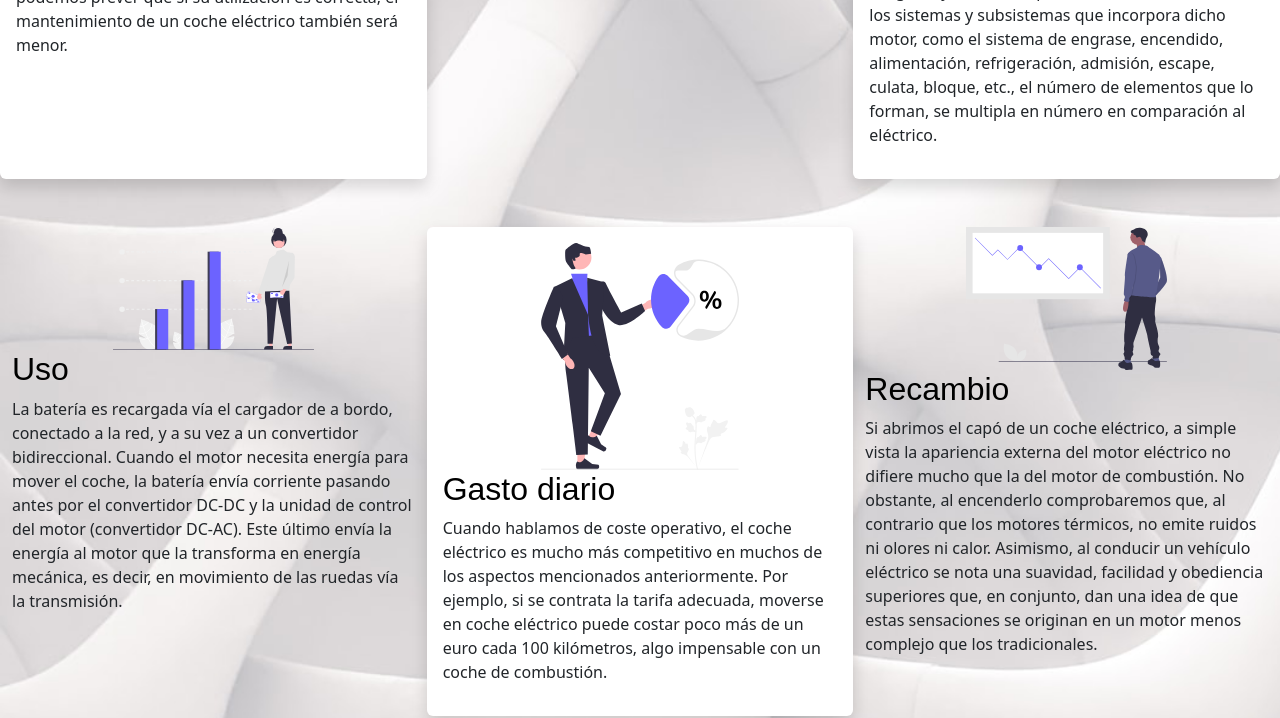
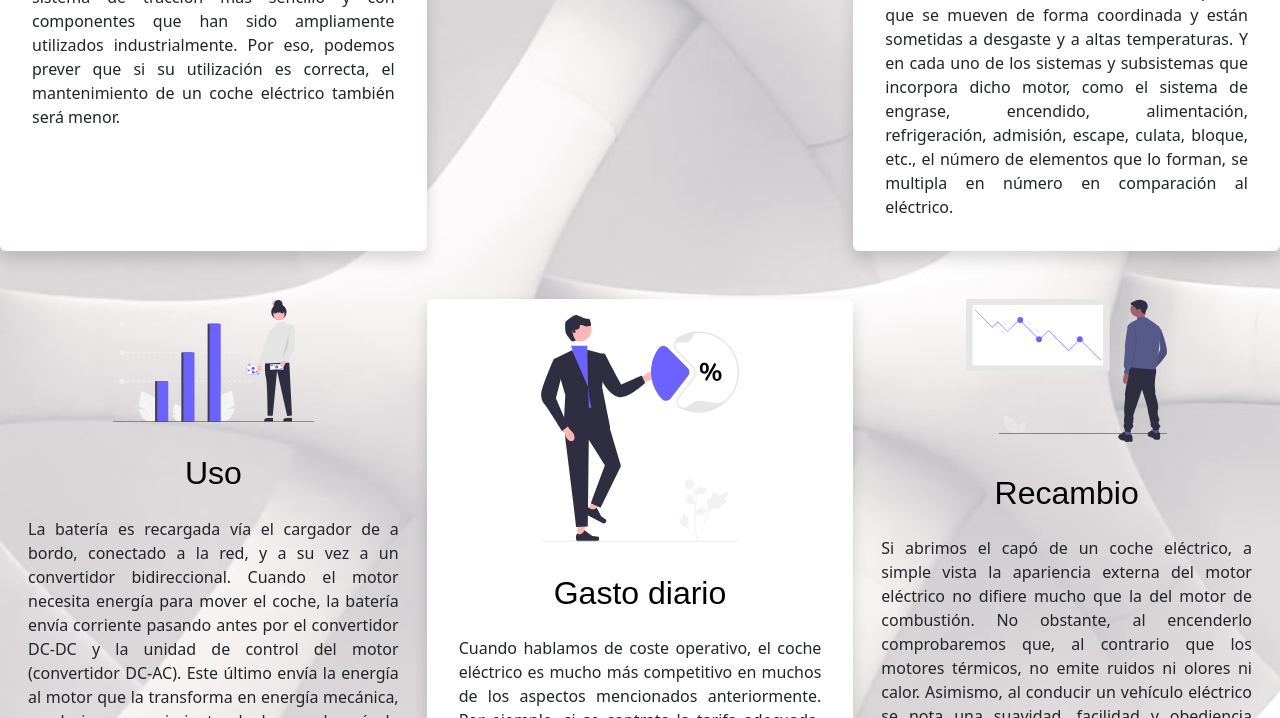
Before and after one commit to amussini/movilidadElectrica, a plain HTML site: page Paginas/beneficios.html in a window 1280 px wide. Shown: the part 847-1565 px from the top of the page. Drawn offline with nearby package versions, Linux system fonts and the light colour scheme; a web font is replaced by a local one.

Commit message:
se agrego espacio entre parrafo e imagen de card beneficios

```diff
--- a/css/estilo.css
+++ b/css/estilo.css
@@ -125,7 +125,6 @@ nav{
         border-radius: 1em 1em;
         transition: transform 1s;
         box-shadow: 5px 5px 10px #000
-
     }
 
     .container__text:hover{
@@ -229,7 +228,6 @@ nav{
 .galeria__headimg--fluid{
     width: 90vw;
     height: 80vh;
-
 }
 
 .title__container{
@@ -314,6 +312,17 @@ nav{
     color: #000;
 }
 
+article h2{
+    text-align: center;
+    padding-top: 1em;
+}
+
+article p{
+    text-align: justify;
+    padding: 0 1em;
+    padding-top: 1em;
+}
+
 @media (max-width: 720px){
     .img__header{
         width: 80vw;
```
